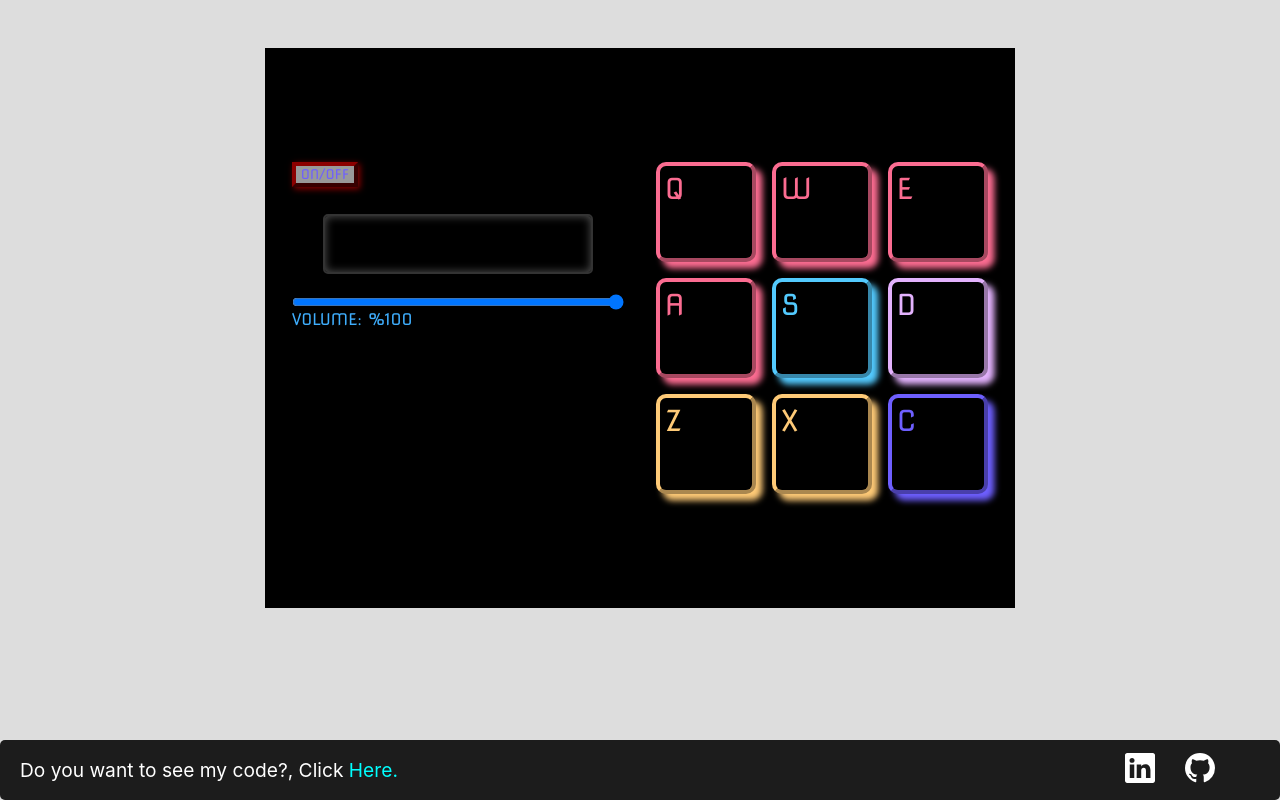
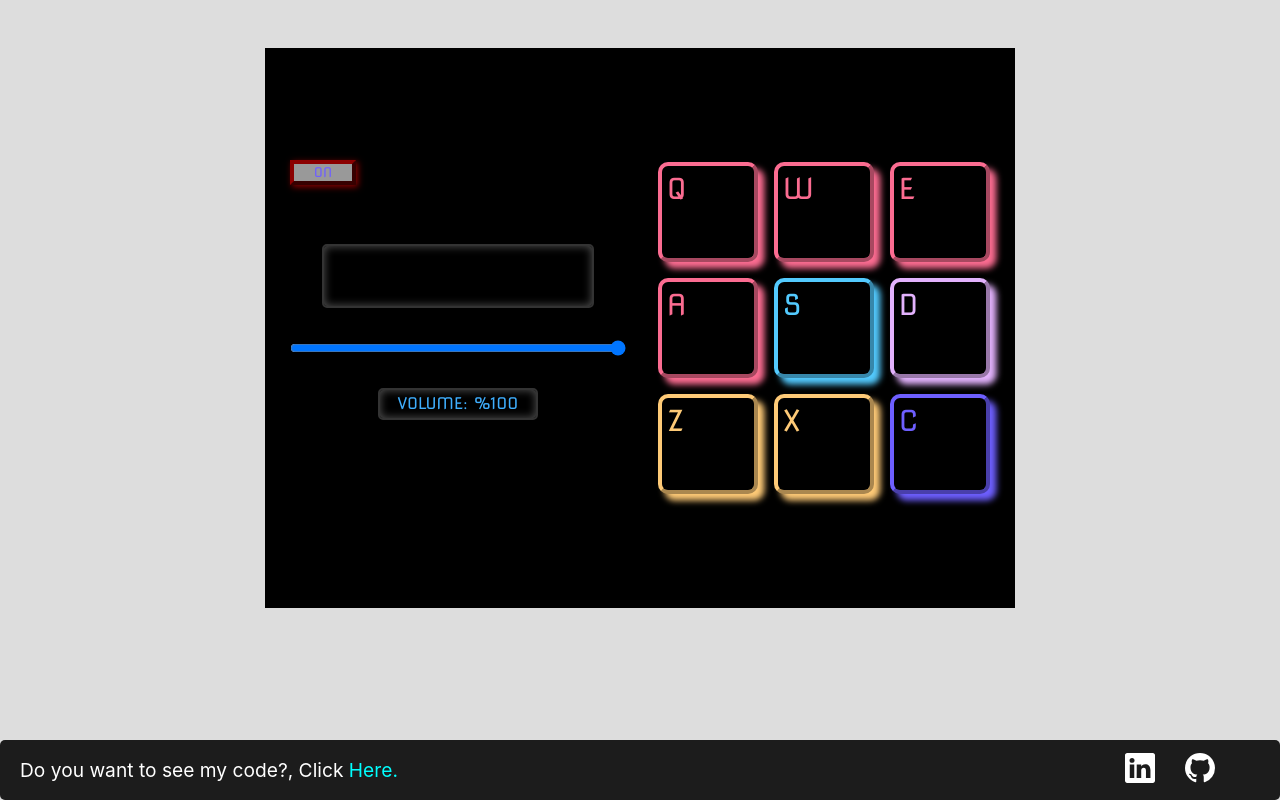
Before and after one commit to JairMontenegro/Drum-Machine, a React (Create React App) app: page / in a window 1280 px wide. Built offline with nearby package versions, Linux system fonts and the light colour scheme.

Commit message:
bind volume

```diff
--- a/src/App.js
+++ b/src/App.js
@@ -6,7 +6,7 @@ import Footer from "./components/footer.jsx";
 import Controller from "./components/Controller";
 
 function App() {
-  const [volume, setVolume] = useState(1);
+  const [volume, setVolume] = useState(1.0);
   const [drumKey, setDrumKey] = useState("");
 
   useEffect(() => {
@@ -23,14 +23,26 @@ function App() {
     const audio = document.getElementById(identifier);
     audio.play();
     setDrumKey(drumId);
+  };
 
-    // const handleVolumeChange = () => {};
+  const handleVolumeChange = (event) => {
+    setVolume(event.target.value);
+  };
+
+  const bindVolume = () => {
+    const audioVolume = dataDrumPad.map((find) => find.drumKey);
+    audioVolume.volume = volume;
   };
 
   return (
     <div className="App">
       <div id="drum-machine">
-        <Controller drumKey={drumKey} volume={volume} />
+        <Controller
+          bindVolume={bindVolume()}
+          drumKey={drumKey}
+          volume={volume}
+          handleVolumeChange={handleVolumeChange}
+        />
         <div className="container">
           {dataDrumPad.map((element) => {
             return (
--- a/src/components/Controller.jsx
+++ b/src/components/Controller.jsx
@@ -1,19 +1,15 @@
 import React from "react";
 import "../styles/Controller.scss";
 
-const Controller = ({ drumKey, volume, handleVolumeChange }) => {
+const Controller = (props) => {
+  const { drumKey, volume, handleVolumeChange, power } = props;
   return (
     <div className="controller">
-      <button className="turn">on/off</button>
+      <button className="turn">{power ? "OFF" : "ON"}</button>
       <div id="display">
         <p>{drumKey}</p>
       </div>
-      <label orient="270deg" type="range" for="band" before="-5" after="5">
-        0
-      </label>
-
       <input
-        orient="270deg"
         className="volume"
         max="1"
         min="0"
@@ -22,7 +18,9 @@ const Controller = ({ drumKey, volume, handleVolumeChange }) => {
         value={volume}
         onChange={handleVolumeChange}
       />
-      <p className="volume-text">Volume: %{Math.round(volume * 100)}</p>
+      <div className="display-controller">
+        <p className="volume-text">Volume: %{Math.round(volume * 100)}</p>
+      </div>
     </div>
   );
 };
--- a/src/styles/Controller.scss
+++ b/src/styles/Controller.scss
@@ -5,8 +5,10 @@
 .controller{
     display: flex;
     flex-direction: column;
-    width: 332px;
-    height: 332px;
+    width: 21rem;
+    height: 21rem;
+    gap : 2rem;
+
 
     .turn{
         font-family: variables.$fontPad;
@@ -24,8 +26,8 @@
 
 
     #display{
-        width: 270px;
-        height: 60px;
+        width: 17rem;
+        height: 4rem;
         background-color: #000;
         border-radius: 5px;
         border: 2px solid #333;
@@ -43,11 +45,26 @@
         }
     }
 
-    .volume-text{
+    .display-controller{
+      width: 10rem;
+      height: 2rem;
+      background-color: #000;
+      border-radius: 5px;
+      border: 2px solid #333;
+      box-shadow: 0 0 10px #555 inset;
+      overflow: hidden;
+      margin: 0 auto;
+
+      .volume-text{
+        text-align: center;
+        line-height: 1.8;
         text-transform: uppercase;
         font-family: variables.$fontPad;
         color: #3FAEFD;
     }
 
 
+    }
+
+
 }
```
